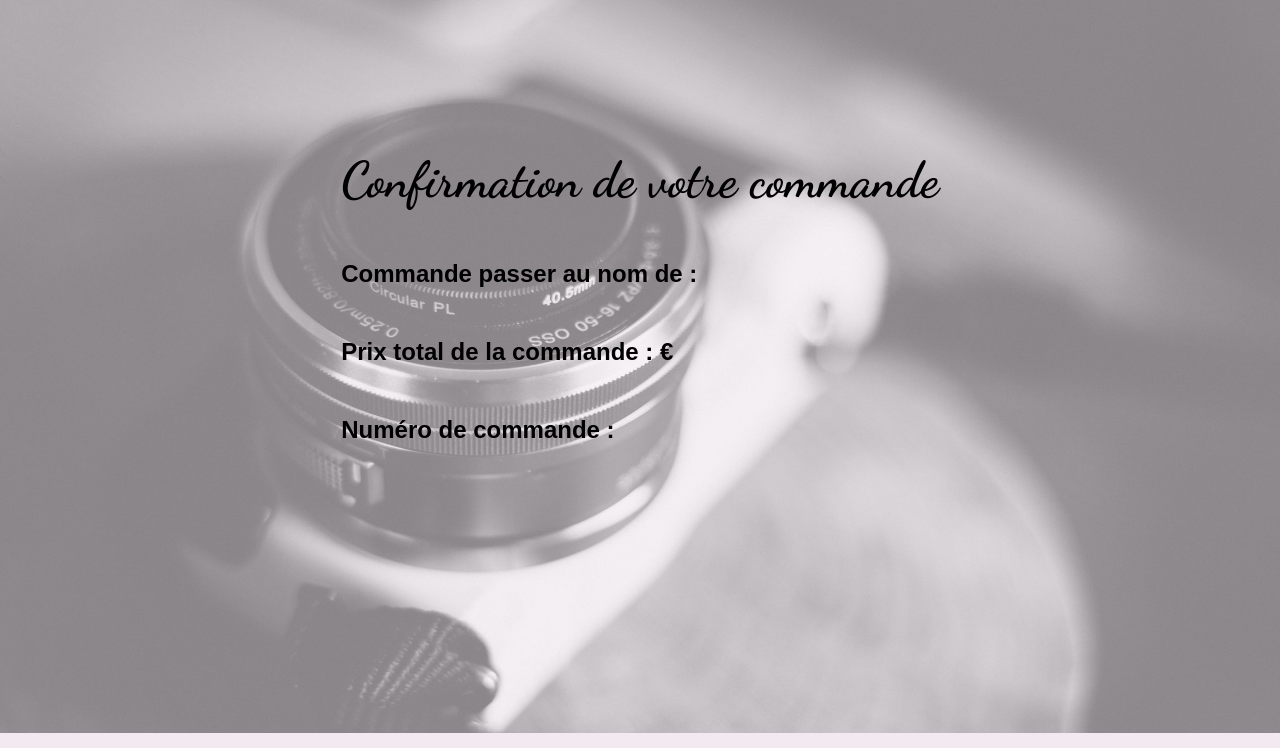
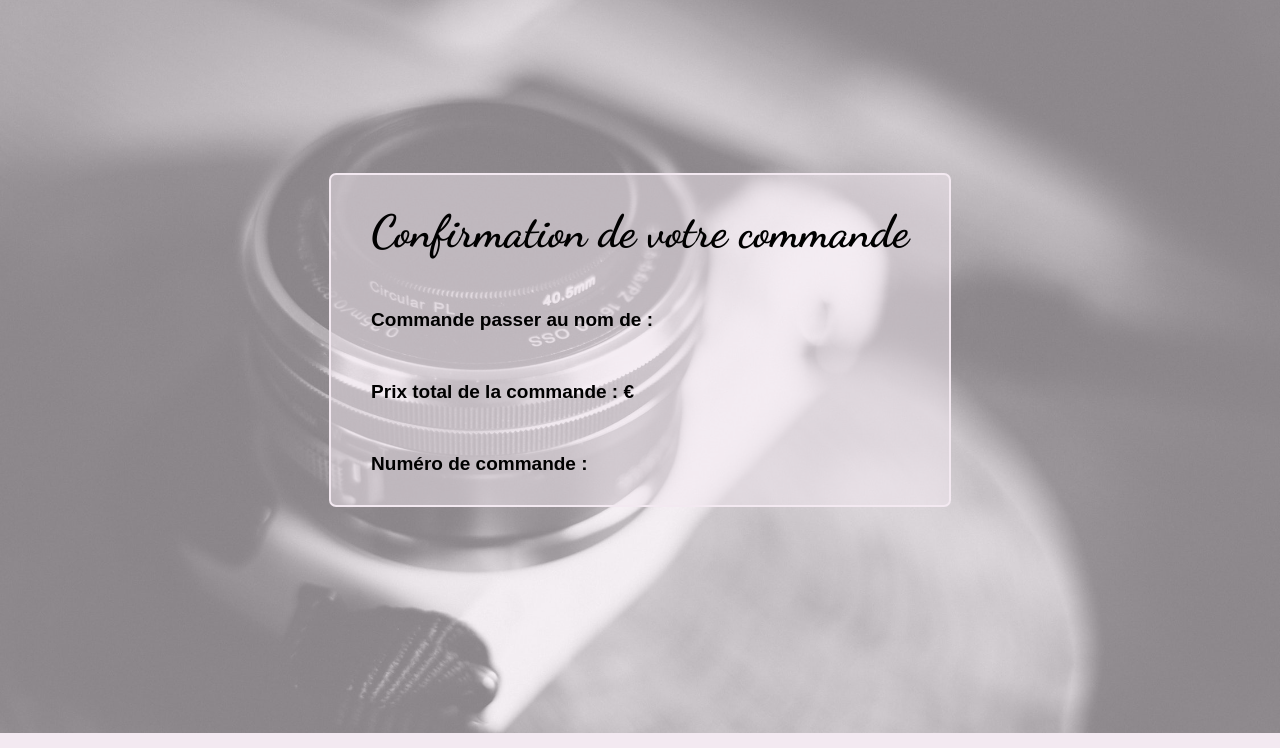
Before and after one commit to Florian-2/FlorianSicilia_5_20022021, a plain HTML site: page Front-end/confirmation.html in a window 1280 px wide. Shown: the part 67-815 px from the top of the page. Drawn offline with Linux system fonts and the light colour scheme.

Commit message:
Modifications des information safficher sur la page "confirmation.html"
Signed-off-by: Florian <florian@mail.com>

```diff
--- a/Front-end/JS/confirmation.js
+++ b/Front-end/JS/confirmation.js
@@ -1,9 +1,6 @@
 const searchParams = new URLSearchParams(window.location.search);
 
-// Récupère les paramètres de l'url
-searchParams.has('inputOrderId');
-searchParams.has('inputPrice');
-searchParams.has('prenom');
+// Récupérer les paramètres GET de l'url
 const orderID = searchParams.get('inputOrderId');
 const price = searchParams.get('inputPrice');
 const firstName = searchParams.get('prenom');
--- a/Front-end/JS/panier.js
+++ b/Front-end/JS/panier.js
@@ -67,6 +67,7 @@ else
     tagHtml("h3", "Votre panier est vide", ".container_panier");
     document.querySelector('h3').style.fontSize = "25px";
 }
+
 // Formulaire
 /*
     Fonctionnement de la validation du formulaire :
@@ -113,11 +114,11 @@ const fetchPost = (forms) =>
         {
             const inputOrderID = document.querySelector('input[name="inputOrderId"]');
             const inputPrice = document.querySelector('input[name="inputPrice"]');
-            let priceTo = document.getElementById('price').textContent;
-            priceTo = Number(priceTo);
+            let priceTotal = document.getElementById('price').textContent;
+            priceTotal = Number(priceTotal);
 
             inputOrderID.value = data.orderId;
-            inputPrice.value = priceTo;
+            inputPrice.value = priceTotal;
 
             form.submit();
         })
@@ -200,7 +201,7 @@ const checkInput = () =>
         if (email === "") {
             error(form.email, "Renseigner votre adresse email");
         } else if(!regExpEmail(email)){
-            error(form.email, "Adresse email invalide, format pris en charge : prenom@exemple.com");
+            error(form.email, "Adresse email invalide, format pris en charge : <b>prenom@exemple.com</b>");
         } else if(!regExpScript(email)) {
             error(form.email, "Script détecter");
         } else {
--- a/Front-end/scss/confirmation.scss
+++ b/Front-end/scss/confirmation.scss
@@ -49,14 +49,38 @@ footer
         display: flex;
         flex-direction: column;
         gap: 50px;
-        padding: 30px;
+        padding: 30px 40px;
+        margin: 15px;
         position: absolute;
-        margin-top: -200px;
+        margin-top: -100px;
+        border: 2px solid $primaire;
+        border-radius: 7px;
+        position: relative;
+        z-index: 100;
+
+        &::before
+        {
+            content: '';
+            z-index: -10;
+            position: absolute;
+            left: 0;
+            bottom: 0;
+            top: 0;
+            width: 100%;
+            height: 100%;
+            background-color: $primaire;
+            opacity: 0.5;
+        }
 
         h1
         {
             font-family: 'Dancing Script', cursive;
-            font-size: 50px;
+            font-size: 45px;
+        }
+
+        h2
+        {
+            font-size: 19px;
         }
     }
 }
```
Also changed, not shown: Front-end/scss/css/confirmation.css, 1 other file.
